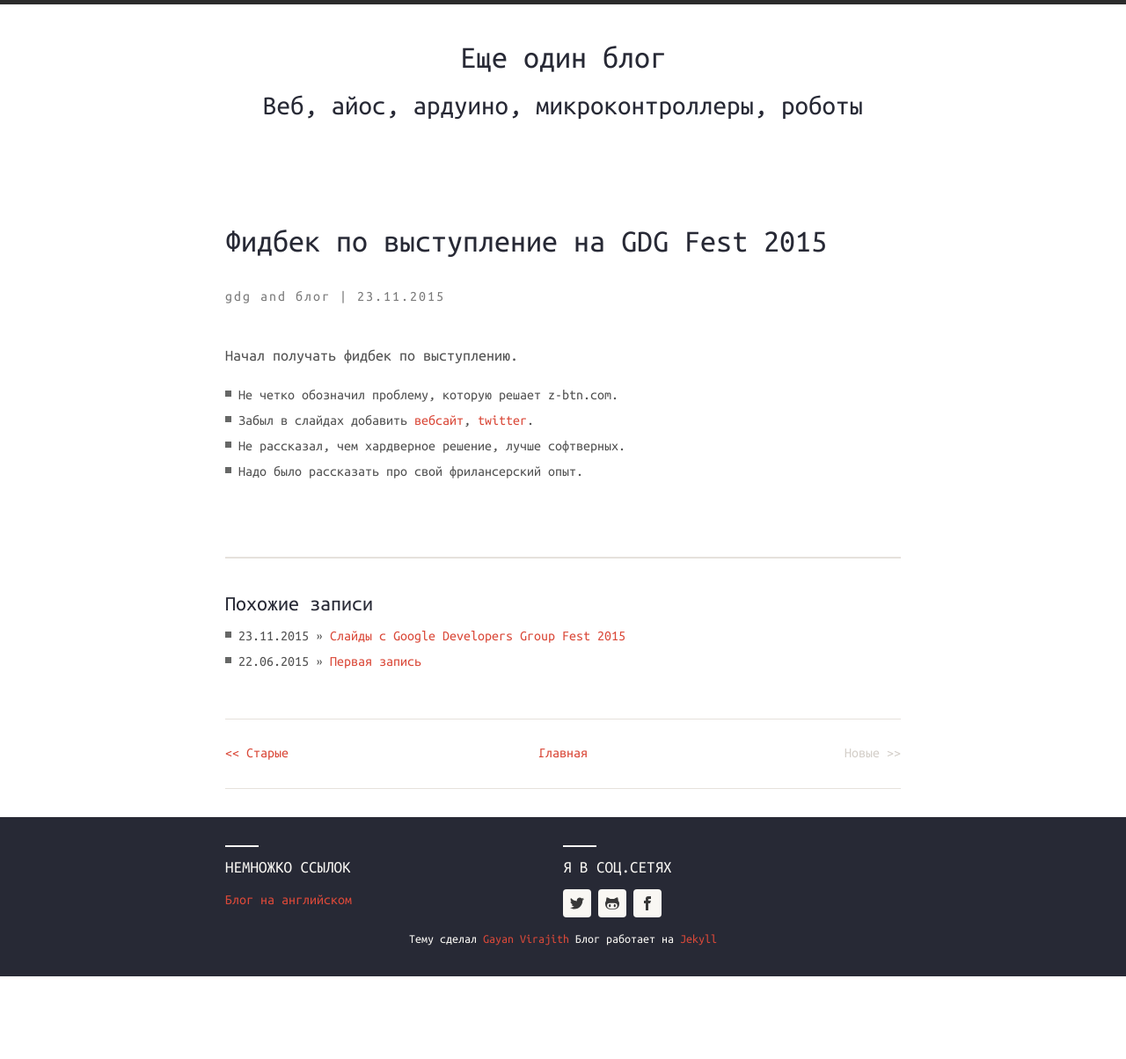
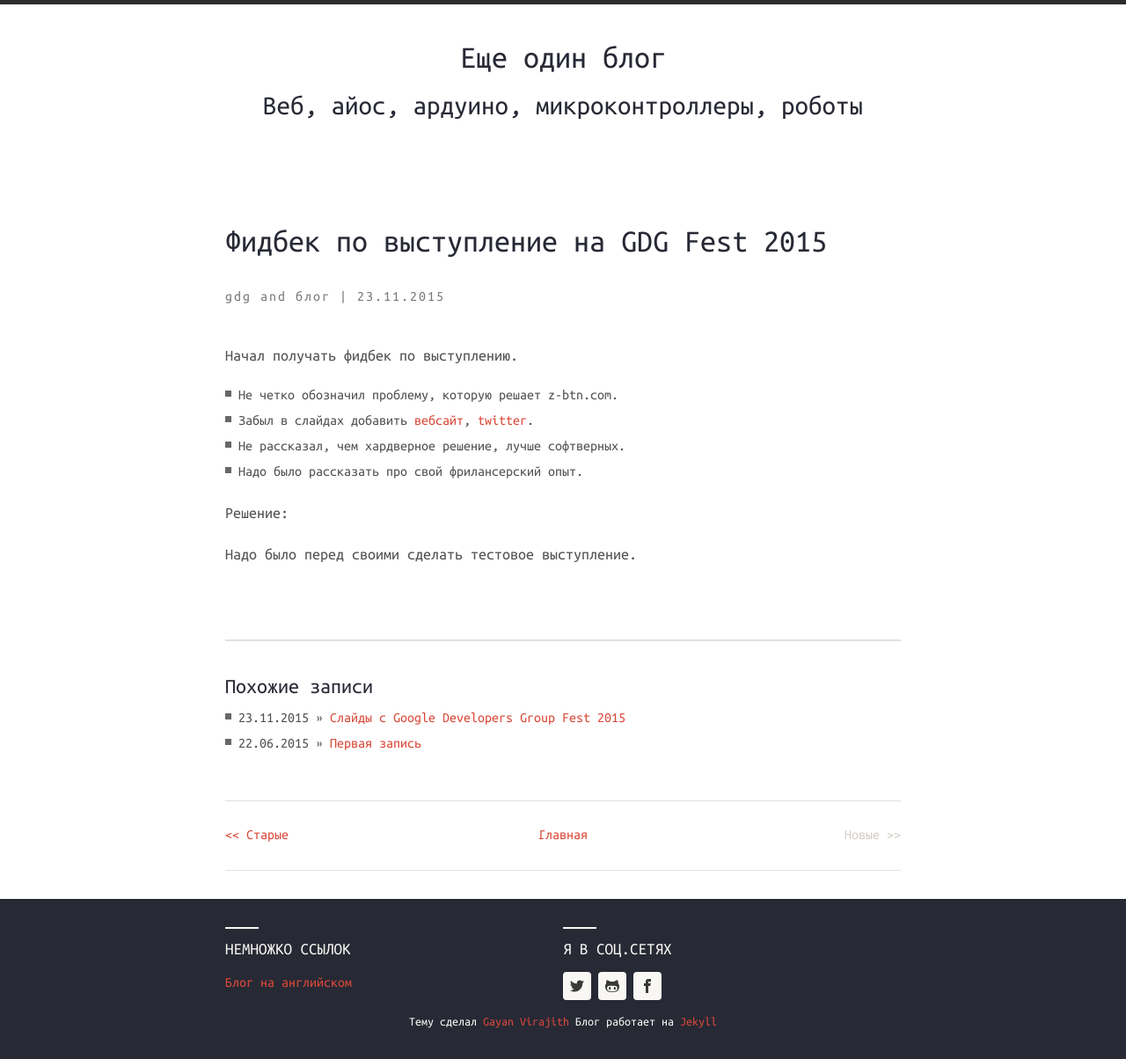
Before and after one commit to kalys-rublog/kalys-rublog.github.io, a Jekyll site: the page built from _posts/2015-11-23-gdg-feedback.md, in a window 1280 px wide. Shown: the whole page at 88% size. Built offline with Jekyll 4.4.1, drawn with Linux system fonts in a browser that asks for light colours; nearby versions of some CDN libraries; comment, search, counter and statistics services are not loaded; before the commit the page ends 1110 px from its top, so only the background shows below that.

Commit message:
update post

```diff
--- a/_posts/2015-11-23-gdg-feedback.md
+++ b/_posts/2015-11-23-gdg-feedback.md
@@ -15,3 +15,8 @@ permalink: gdg-fest-2015-speech-feedback
 * Забыл в слайдах добавить [вебсайт](http://z-btn.com), [twitter](http://twitter.com/zbtn_splm).
 * Не рассказал, чем хардверное решение, лучше софтверных.
 * Надо было рассказать про свой фрилансерский опыт.
+
+
+Решение:
+
+Надо было перед своими сделать тестовое выступление.
```
